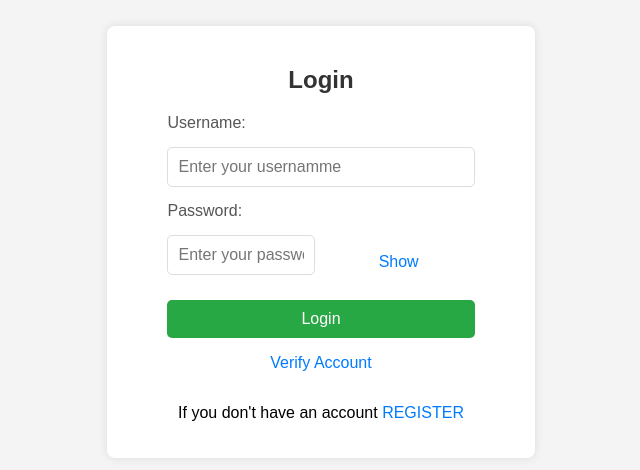
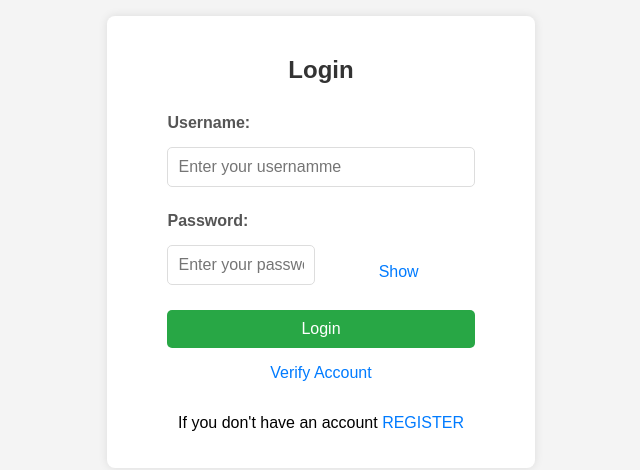
Before and after one commit to GRANDELO/ELOsystemv1, a React (Create React App) app in the folder frontend/client/: page / in a window 1280 px wide. Shown: the part 158-628 px from the top of the page, without its empty margins (319-959 px from the left). Built offline with nearby package versions, Linux system fonts and the light colour scheme; no server answers.

Commit message:
elo updates from Tim

```diff
--- a/frontend/client/src/components/register.css
+++ b/frontend/client/src/components/register.css
@@ -1,6 +1,3 @@
-/* styles.css */
-
-/* General Styles */
 body {
     font-family: Arial, sans-serif;
     margin: 0;
@@ -98,7 +95,7 @@
     max-width: 350px;
   }
 
-  /* Responsive Styles */
+
   @media (max-width: 768px) {
     .container {
       padding: 15px;
--- a/frontend/client/src/components/styles.css
+++ b/frontend/client/src/components/styles.css
@@ -1,5 +1,3 @@
-/* styles.css */
-/* General Styles */
 body {
   font-family: Arial, sans-serif;
   background-color: #f4f4f4;
@@ -11,7 +9,7 @@
   height: 100vh;
 }
 
-/* App container */
+
 .App {
   display: flex;
   flex-direction: column;
@@ -21,7 +19,7 @@
   width: 100%;
 }
 
-/* Container for the form */
+
 .container {
   display: flex;
   flex-direction: column;
@@ -37,19 +35,18 @@
   max-width: 800px;
 }
 
-/* Form heading */
+
 h2 {
   margin-bottom: 20px;
   font-size: 24px;
   color: #333;
 }
 
-/* Form styles */
+
 form {
   display: flex;
   flex-direction: column;
 }
-<<<<<<< HEAD
 
 .formsep
 {
@@ -95,9 +92,7 @@
 
     }
   }
-=======
 
->>>>>>> refs/remotes/origin/main
 label {
   display: block;
   margin: 10px 0 5px;
@@ -114,7 +109,7 @@
   border-radius: 5px;
 }
 
-/* Submit button styles */
+
 button {
   padding: 10px 20px;
   background-color: #007BFF;
@@ -131,7 +126,7 @@
   background-color: #0056b3;
 }
 
-/* Message styles */
+
 .message{
   margin-top: 20px;
   font-size: 18px;
@@ -144,7 +139,7 @@
   color: red;
 }
 
-/* Link styles */
+
 a {
   color: #007BFF;
   text-decoration: none;
```
